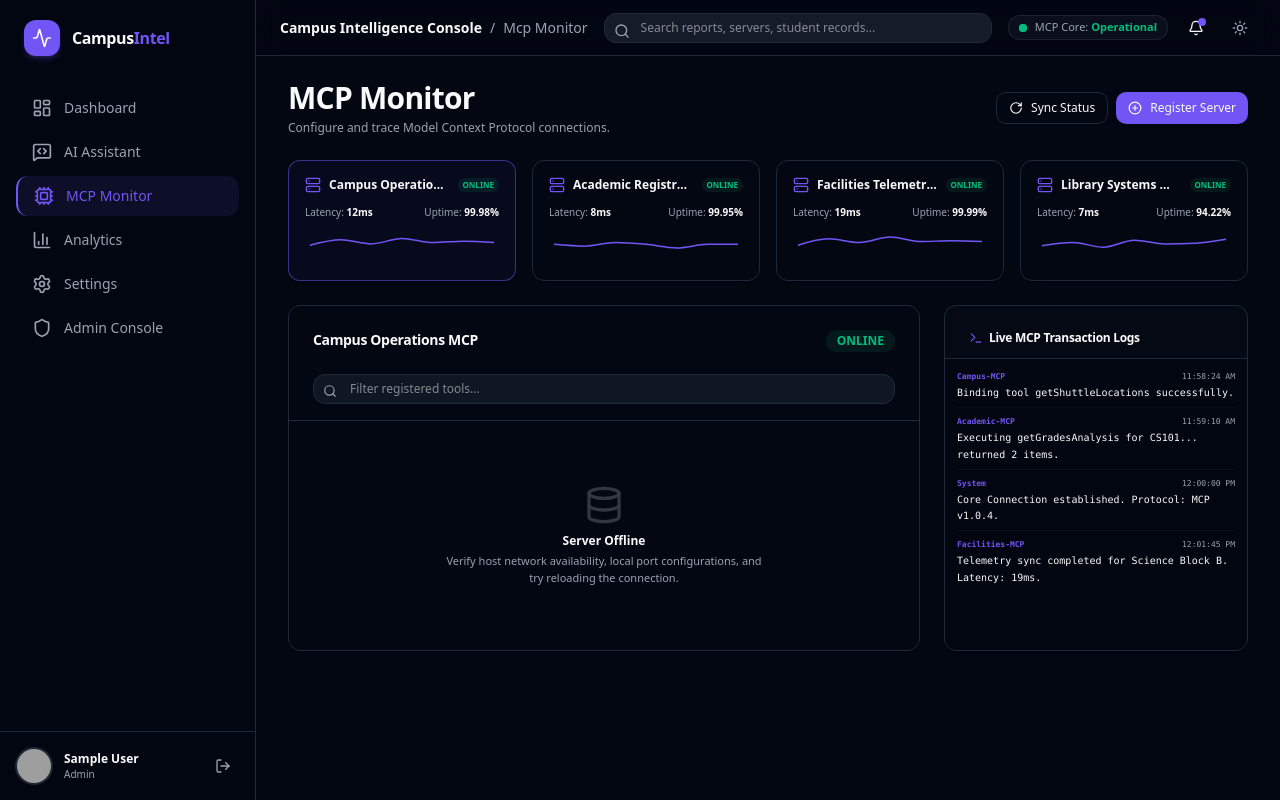
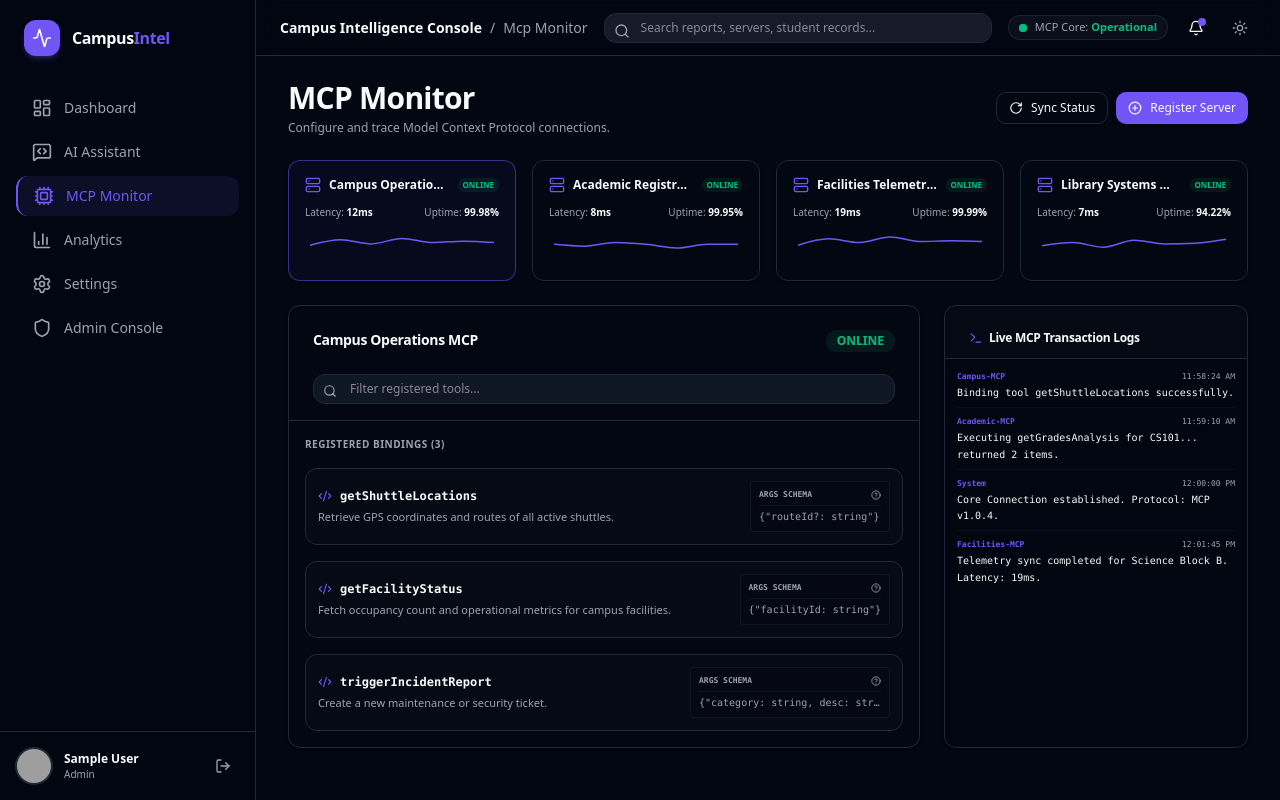
Before and after one commit to Parv-Khanna-007/Unified-Campus-Intelligence-Dashboard-with-AI-Assistant, a Next.js app in the folder apps/dashboard/: page /mcp-monitor in a window 1280 px wide. Built offline with nearby package versions, Linux system fonts and the light colour scheme; sample sign-in values are in the browser's storage; grey boxes are pictures that could not be loaded.

Commit message:
Update page.tsx

```diff
--- a/apps/dashboard/src/app/mcp-monitor/page.tsx
+++ b/apps/dashboard/src/app/mcp-monitor/page.tsx
@@ -234,7 +234,7 @@ export default function MCPMonitorPage() {
             </CardHeader>
 
             <CardContent className="flex-grow p-4 space-y-4">
-              {selectedServer?.status === 'online' ? (
+              {selectedServer?.status === 'offline' ? (
                 <div className="flex flex-col items-center justify-center py-12 text-center">
                   <Database className="h-10 w-10 text-muted-foreground opacity-30 mb-2" />
                   <p className="text-xs font-bold text-foreground">Server Offline</p>
```
